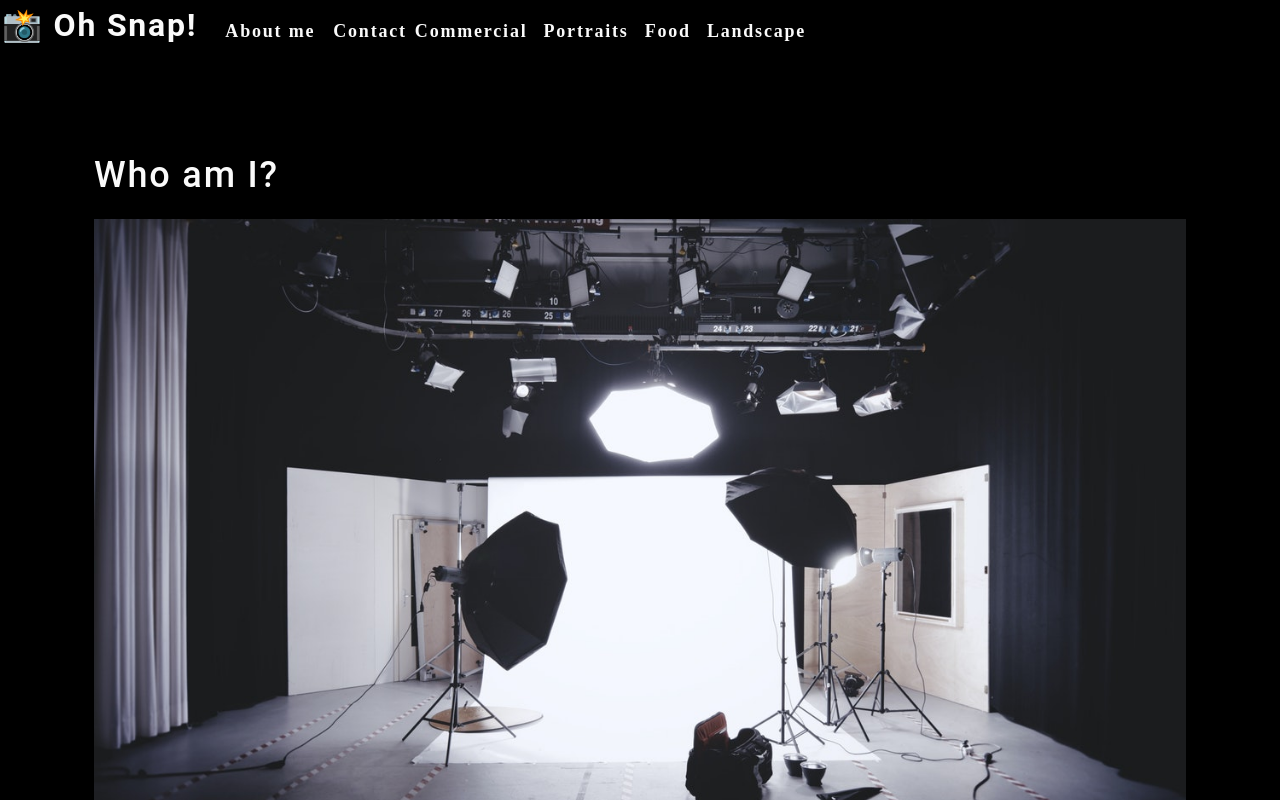
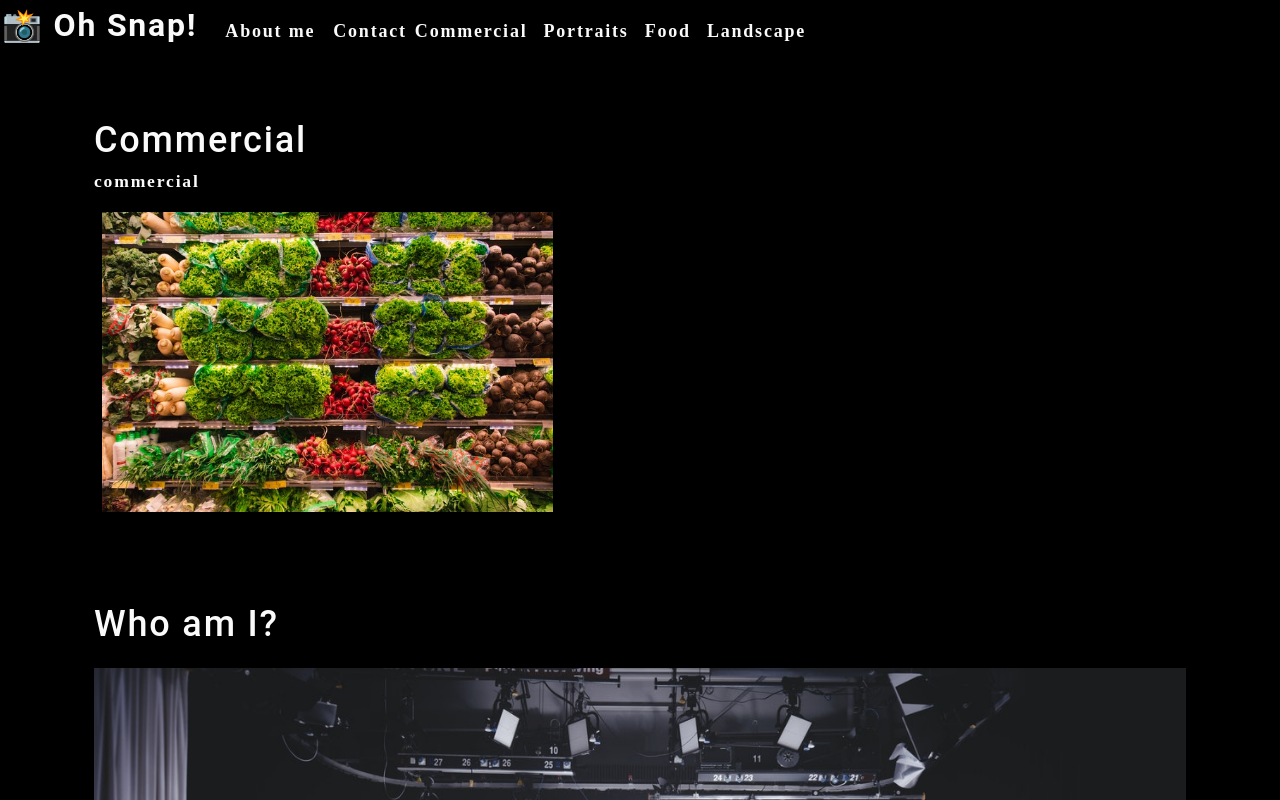
Before and after one commit to emholmes/photo-port, a React (Create React App) app: page / in a window 1280 px wide. Shown: the top 800 px of the page. Built offline with nearby package versions, Linux system fonts and the light colour scheme.

Commit message:
create Gallery component

```diff
--- a/src/App.js
+++ b/src/App.js
@@ -2,12 +2,14 @@
 import './App.css';
 import About from './components/About';
 import Nav from './components/Nav';
+import Gallery from './components/Gallery';
 
 function App() {
   return (
     <div>
       <Nav />
       <main>
+        <Gallery />
         <About />
       </main>
     </div>
--- /dev/null
+++ b/src/components/Gallery/index.js
@@ -0,0 +1,21 @@
+import React from "react";
+import { capitalizeFirstLetter } from "../../utils/helpers";
+import photo from "../../assets/small/commercial/0.jpg";
+
+const Gallery = () => {
+  const currentCategory = {
+    name: "commercial",
+    description: "Photos of grocery stores, food trucks, and other commercial projects"
+  };
+  return (
+    <section>
+      <h1>{capitalizeFirstLetter(currentCategory.name)}</h1>
+      <p>{currentCategory.name}</p>
+      <div className="flex-row">
+        <img src={photo} alt="Commercial Example" className="img-thumbnail mx-1" />
+      </div>
+    </section>
+  );
+}
+
+export default Gallery;
```
